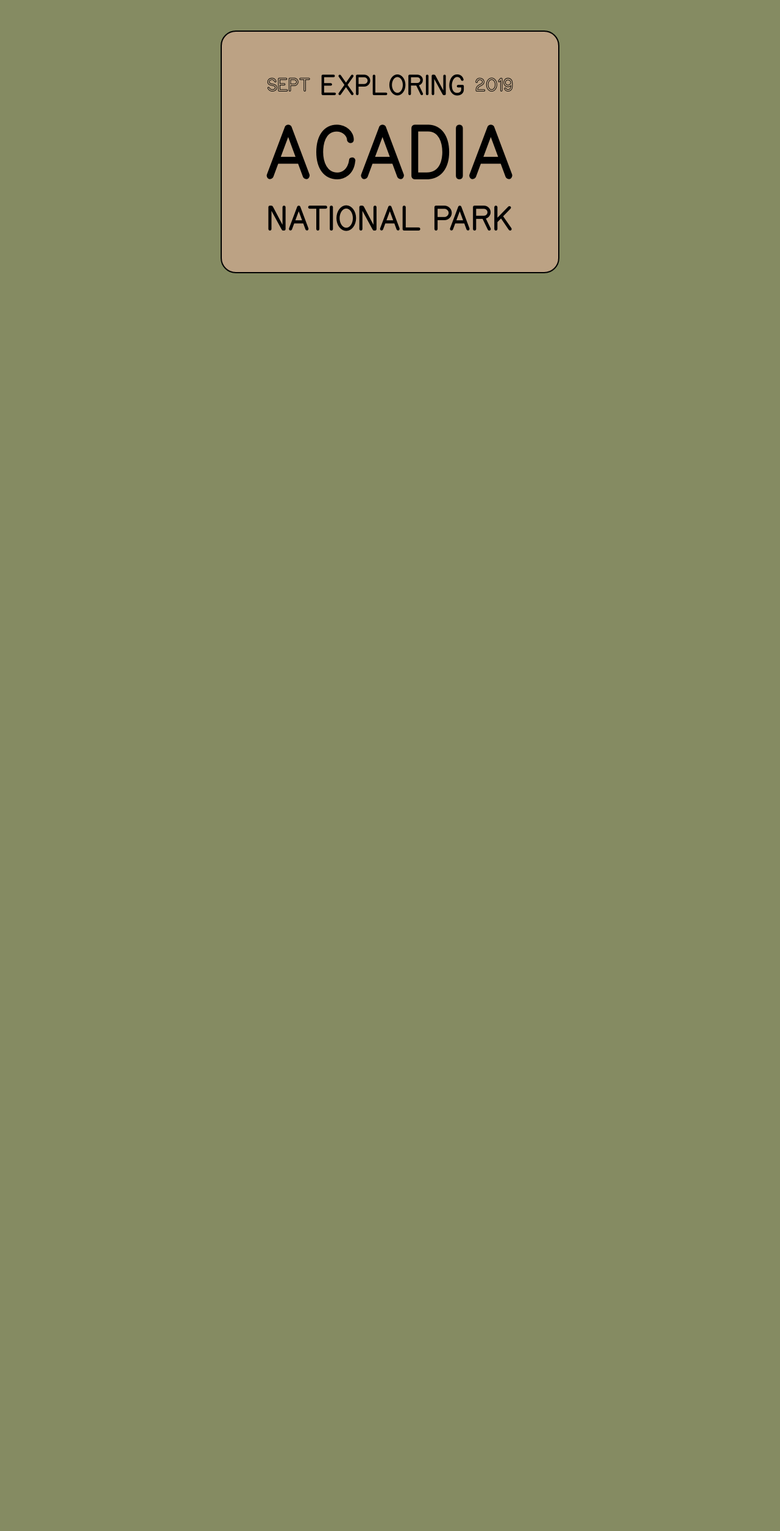
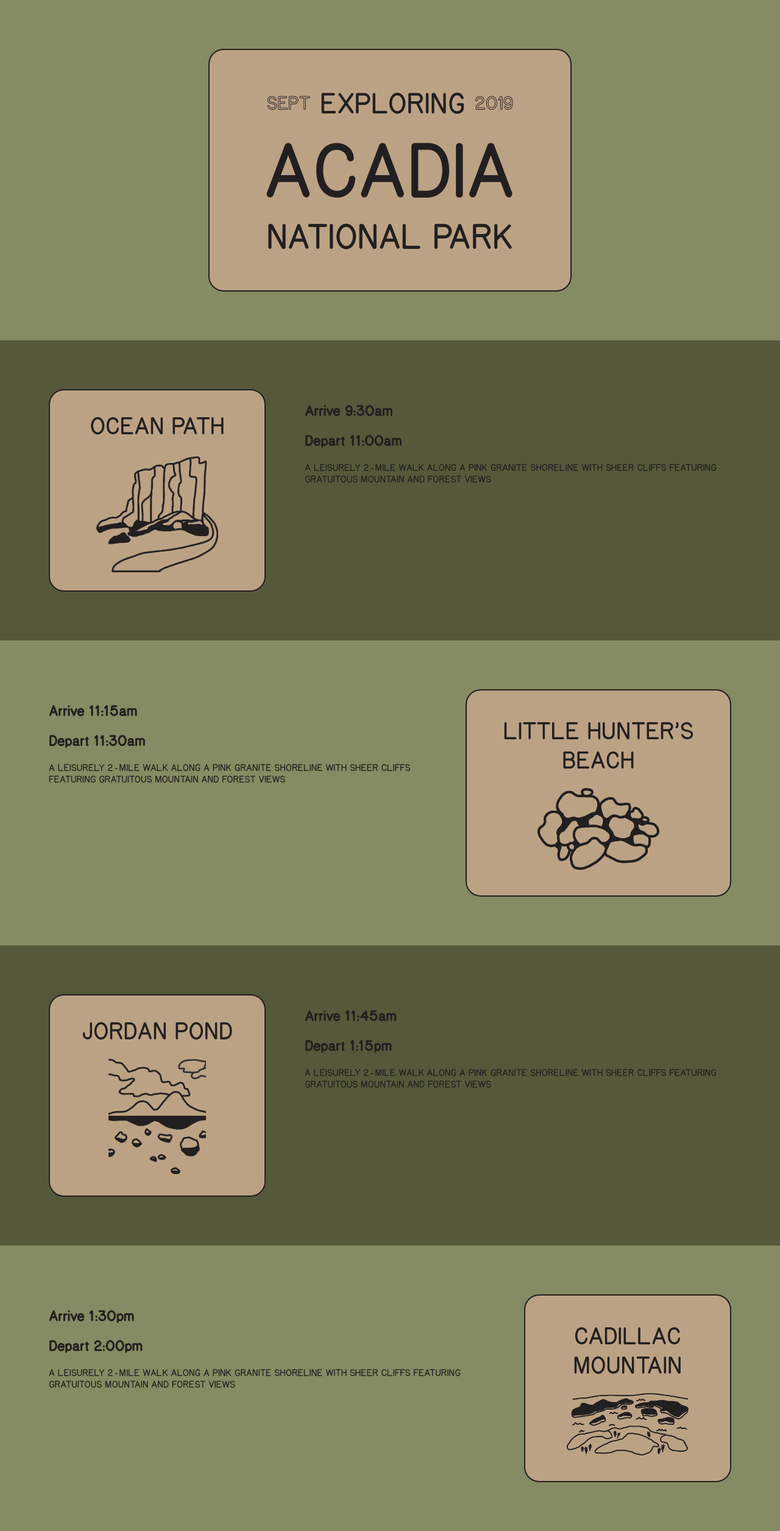
Before and after one commit to stantontcady/www, a Flask app: template lmo-stc_cool/templates/acadia.html in a window 1280 px wide. Shown: the whole page at 61% size. Before the commit the page ends 448 px from the top, so only its background shows below. Run offline with Flask 2, Linux system fonts and the light colour scheme; the template is opened without the code that fills it, so the values that code supplies are empty; some libraries are stand-ins or nearby versions.

Commit message:
Continued progress on Acadia schedule.

```diff
--- a/lmo-stc_cool/templates/acadia.html
+++ b/lmo-stc_cool/templates/acadia.html
@@ -3,7 +3,7 @@
 <head>
   <title>LMO+STC=COOL</title>
   <meta charset="utf-8">
-  <meta name="viewport" content="width=device-width, initial-scale=1">
+  <meta name="viewport" content="width=device-width, initial-scale=1, viewport-fit=cover">
   <script src="https://ajax.googleapis.com/ajax/libs/jquery/3.3.1/jquery.min.js"></script>
   <style>
     @font-face {
@@ -17,7 +17,9 @@
     body {
       font-family: NationalParkRegular, sans-serif;
       background: #858b62;
-      color: #000;
+      color: #221F20;
+      margin: 0;
+      padding: 0;
     }
     p {
       margin: 0;
@@ -41,26 +43,142 @@
       font-family: NationalParkOutline, sans-serif;
       font-size: 4vmin;
     }
-    #title_rect {
+    .rect {
       border-radius: 25px;
-      border: 2px solid #000;
-      margin: 50px auto;
-      padding: 7vmin;
+      border: 2px solid #221F20;
       text-align: center;
       background: #bca284;
-      width: 55vmin;
+    }
+    #title_rect {
+      margin: 10vmin auto;
+      padding: 7vmin;
+      width: 60vmin;
+    }
+    img {
+      width: 25vmin;
+    }
+    .section {
+      height: 100%;
+      padding: max(10vmin, env(safe-area-inset-left));
+      margin: 0;
+      display: grid;
+      grid-gap: 8vmin;
+      grid-template-columns: 3fr 1fr;
+    }
+    .alt_bg {
+      background: #55593A;
+      grid-template-columns: 1fr 3fr;
+    }
+    #ocean_path_rect {
+      margin: 0 auto;
+      padding: 4vmin 6vmin;
+      width: 32vmin;
+      height: 33vmin;
+    }
+    #ocean_path_rect p {
+      font-size: 5vmin;
+      margin: 0 0 3vmin 0;
+    }
+    #little_hunters_beach_rect {
+      margin: 0 auto;
+      padding: 5vmin 7vmin;
+      width: 40vmin;
+      height: 32vmin;
+      order: 2;
+    }
+    #little_hunters_beach_rect p {
+      font-size: 5vmin;
+      margin: 0 0 3vmin 0;
+    }
+    #jordan_pond_rect {
+      margin: 0 auto;
+      padding: 4vmin 6vmin;
+      width: 32vmin;
+      height: 33vmin;
+    }
+    #jordan_pond_rect p {
+      font-size: 5vmin;
+      margin: 0 0 3vmin 0;
+    }
+    #jordan_pond_rect img {
+      width: 20vmin;
+    }
+    #cadillac_mountain_rect {
+      margin: 0 auto;
+      padding: 5vmin 7vmin;
+      width: 28vmin;
+      height: 28vmin;
+      order: 2;
+    }
+    #cadillac_mountain_rect p {
+      font-size: 5vmin;
+      margin: 0 0 3vmin 0;
+    }
+    .section_description {
+      margin: 0;
+    }
+    .alt_section_description {
+      order: 1;
+    }
+    @media (max-width: 750px) {
+      .section {
+        display: block;
+      }
     }
   </style>
 </head>
 <body>
 
-  <div id="header">
-    <div id="title_rect">
+  <div>
+    <div id="title_rect" class="rect">
       <p id="sept">SEPT</p><p id="exploring">EXPLORING</p><p id="year">2019</p>
       <p id="acadia">ACADIA</p>
       <p id="national_park">NATIONAL PARK</p>
     </div>
   </div>
-
+  <div class="section alt_bg">
+    <div id="ocean_path_rect" class="rect">
+      <p>OCEAN PATH</p>
+      <img src="{{ url_for('static', filename='img/ocean_path_drawing.png') }}" />
+    </div>
+    <div class="section_description">
+      <h2>Arrive 9:30am</h2>
+      <h2>Depart 11:00am</h2>
+      <p>A LEISURELY 2-MILE WALK ALONG A PINK GRANITE SHORELINE WITH SHEER CLIFFS FEATURING GRATUITOUS MOUNTAIN AND FOREST VIEWS</p>
+    </div>
+  </div>
+  <div class="section">
+    <div id="little_hunters_beach_rect" class="rect">
+      <p>LITTLE HUNTER’S BEACH</p>
+      <img src="{{ url_for('static', filename='img/little_hunters_beach_drawing.png') }}" />
+    </div>
+    <div id="little_hunters_beach_description" class="section_description alt_section_description">
+      <h2>Arrive 11:15am</h2>
+      <h2>Depart 11:30am</h2>
+      <p>A LEISURELY 2-MILE WALK ALONG A PINK GRANITE SHORELINE WITH SHEER CLIFFS FEATURING GRATUITOUS MOUNTAIN AND FOREST VIEWS</p>
+    </div>
+  </div>
+  <div class="section alt_bg">
+    <div id="jordan_pond_rect" class="rect">
+      <p>JORDAN POND</p>
+      <img src="{{ url_for('static', filename='img/jordan_pond_drawing.png') }}" />
+    </div>
+    <div class="section_description">
+      <h2>Arrive 11:45am</h2>
+      <h2>Depart 1:15pm</h2>
+      <p>A LEISURELY 2-MILE WALK ALONG A PINK GRANITE SHORELINE WITH SHEER CLIFFS FEATURING GRATUITOUS MOUNTAIN AND FOREST VIEWS</p>
+    </div>
+  </div>
+  <div class="section">
+    <div id="cadillac_mountain_rect" class="rect">
+      <p>CADILLAC MOUNTAIN</p>
+      <img src="{{ url_for('static', filename='img/cadillac_mountain_drawing.png') }}" />
+    </div>
+    <div id="cadillac_mountain_description" class="section_description alt_section_description">
+      <h2>Arrive 1:30pm</h2>
+      <h2>Depart 2:00pm</h2>
+      <p>A LEISURELY 2-MILE WALK ALONG A PINK GRANITE SHORELINE WITH SHEER CLIFFS FEATURING GRATUITOUS MOUNTAIN AND FOREST VIEWS</p>
+    </div>
+  </div>
 </body>
 </html>
```
Also changed, not shown: lmo-stc_cool/static/img/cadillac_mountain_drawing.png (added), lmo-stc_cool/static/img/jordan_pond_drawing.png (added), lmo-stc_cool/static/img/little_hunters_beach_drawing.png (added), lmo-stc_cool/static/img/ocean_path_drawing.png (added).
